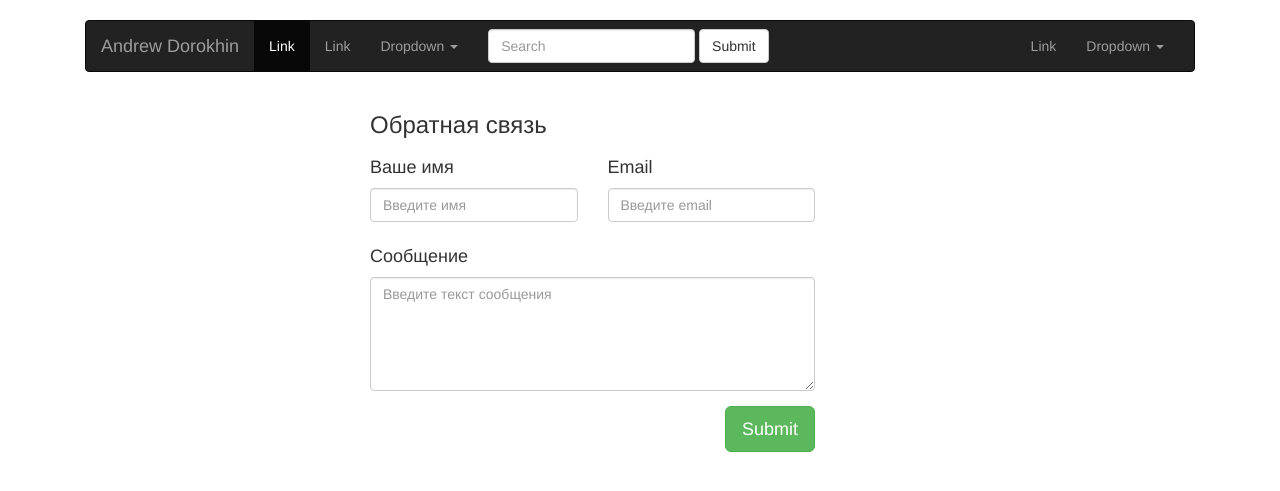
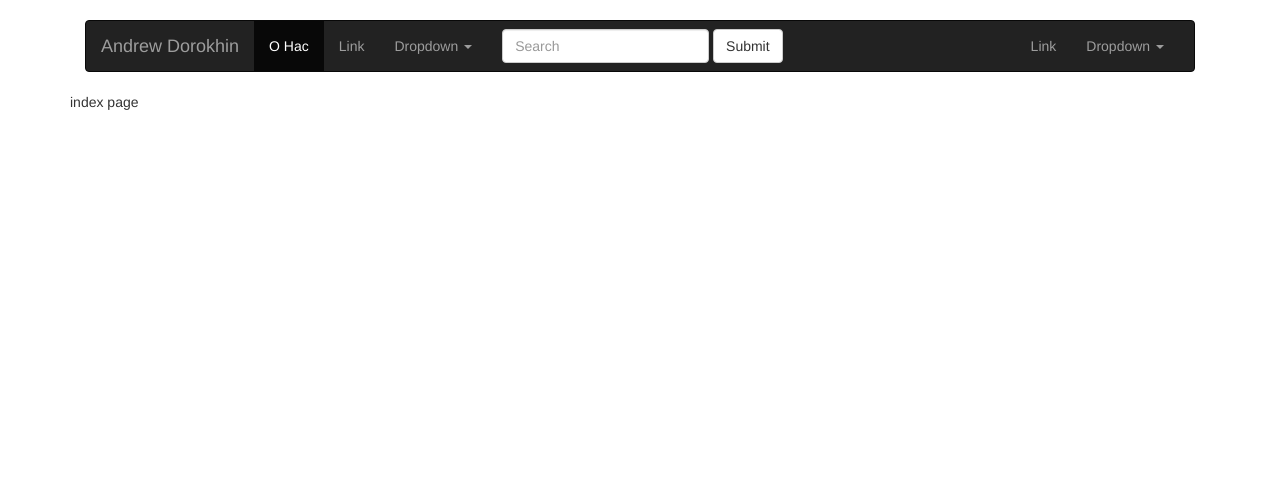
Before and after one commit to andrewnsk/web-test-db, a Flask app: page / in a window 1280 px wide. Shown: the top 491 px of the page. Run offline with Flask 2, Linux system fonts and the light colour scheme; some libraries are stand-ins or nearby versions.

Commit message:
add some files

```diff
--- a/main.py
+++ b/main.py
@@ -19,7 +19,7 @@ app = Flask(__name__)
 def index():
     error = None
     logging.debug('rendering index page')
-    return render_template('index.html', error=error)
+    return render_template('index.html')
 
 
 @app.route('/view')
@@ -50,7 +50,7 @@ def send_message():
 
 @app.route('/about')
 def about():
-    return 'The about page'
+    return render_template('about.html')
 
 
 @app.route('/login', methods=['POST', 'GET'])
--- a/templates/404.html
+++ b/templates/404.html
@@ -14,6 +14,7 @@
         либо воспользуйтесь поиском.
     </div>
     </div>
+
 </div>
 </body>
 </html>
--- /dev/null
+++ b/templates/footer.html
@@ -0,0 +1,7 @@
+
+
+<script type="text/javascript" src="/static/js/jquery-2.2.2.min.js"></script>
+
+<script type="text/javascript" src="/static/js/form-scripts.js"></script>
+
+<script type="text/javascript" src="/static/bootstrap/js/bootstrap.min.js"></script>
--- a/templates/head.html
+++ b/templates/head.html
@@ -1,5 +1,3 @@
-<!DOCTYPE html>
-<html lang="en">
 <head>
     <meta charset="UTF-8">
     <meta name="viewport" content="width=device-width, initial-scale=1">
--- a/templates/index.html
+++ b/templates/index.html
@@ -1,3 +1,6 @@
+<!DOCTYPE html>
+<html lang="en">
+
 {% include "head.html" ignore missing %}
 
 <body>
@@ -6,35 +9,13 @@
 
 {% include "navbar.html" ignore missing %}
 
-<div class="col-sm-5 col-sm-offset-3">
-    <h3>Обратная связь</h3>
-    <form role="form" id="contactForm">
-        <div class="row">
-            <div class="form-group col-sm-6">
-                <label for="name" class="h4">Ваше имя</label>
-                <input type="text" class="form-control" id="name" placeholder="Введите имя" required>
-            </div>
-            <div class="form-group col-sm-6">
-                <label for="email" class="h4">Email</label>
-                <input type="email" class="form-control" id="email" placeholder="Введите email" required>
-            </div>
-        </div>
-        <div class="form-group">
-            <label for="message" class="h4 ">Сообщение</label>
-            <textarea id="message" class="form-control" rows="5" placeholder="Введите текст сообщения" required></textarea>
-        </div>
-        <button type="submit" id="form-submit" class="btn btn-success btn-lg pull-right ">Submit</button>
-<div id="msgSubmit" class="h3 text-center hidden">Отправлено</div>
 
-    </form>
-</div>
+index page
 
-</div>
 
-<script type="text/javascript" src="/static/js/jquery-2.2.2.min.js"></script>
+    </div>
+</body>
 
-<script type="text/javascript" src="/static/js/form-scripts.js"></script>
+{% include "footer.html" ignore missing %}
 
-<script type="text/javascript" src="/static/bootstrap/js/bootstrap.min.js"></script>
-</body>
 </html>
--- a/templates/navbar.html
+++ b/templates/navbar.html
@@ -16,7 +16,7 @@
     <!-- Collect the nav links, forms, and other content for toggling -->
     <div class="collapse navbar-collapse" id="bs-example-navbar-collapse-1">
       <ul class="nav navbar-nav">
-        <li class="active"><a href="#">Link <span class="sr-only">(current)</span></a></li>
+        <li class="active"><a href="/about">О Нас <span class="sr-only">(current)</span></a></li>
         <li><a href="#">Link</a></li>
         <li class="dropdown">
           <a href="#" class="dropdown-toggle" data-toggle="dropdown" role="button" aria-haspopup="true" aria-expanded="false">Dropdown <span class="caret"></span></a>
```
Also changed, not shown: templates/about.html (added, +37 -0 lines).
